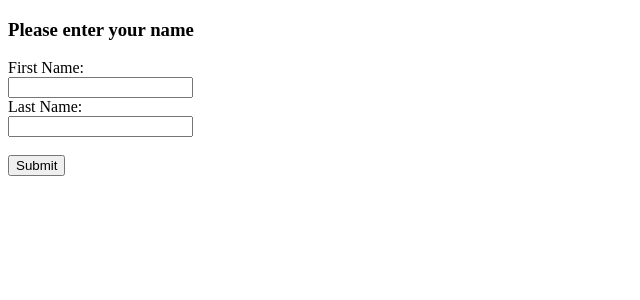
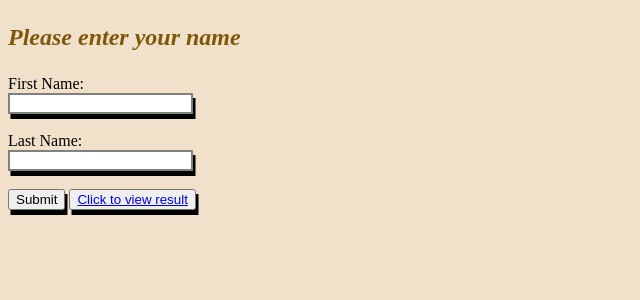
Before and after one commit to CallumLee22/FLASK-INTRO, a Flask app: page / in a window 1280 px wide. Shown: the top 300 px of the page, without its empty margins (0-640 px from the left). Run offline with Flask 3, Linux system fonts and the light colour scheme.

Commit message:
CSS used and styled

```diff
--- a/templates/calc.jinja
+++ b/templates/calc.jinja
@@ -1,13 +1,38 @@
 <!DOCTYPE html>
 <html>
+    <link rel="stylesheet" href="https://cdnjs.cloudflare.com/ajax/libs/font-awesome/4.7.0/css/font-awesome.min.css">
+
+    <head>
+        <style>
+        .heading{
+            color: rgb(126, 88, 6);
+            font-size: x-large;
+            font-style: italic;
+        }
+        body{
+            background-color: rgb(241, 224, 202);
+        }
+        .input_box{
+             box-shadow: 2.5px 5px;
+             border: 2px solid grey;
+        }
+        .clickables{
+            box-shadow: 2.5px 5px;
+            cursor: pointer;
+        }
+        </style>
+    </head>
     <body>
-        <h3>Please enter your name</h3>
+        <h3 class=heading>Please enter your name</h3>
     </body>
     <form>
         <label for="fname">First Name:</label><br>
-        <input type="text" id="fname" name="fname"><br>
+        <input class="input_box" type="text" id="fname" name="fname"><br><br>
         <label for="lname">Last Name:</label><br>
-        <input type="text" id="lname" name="lname"><br><br>
-        <input type="submit" value="Submit">
+        <input class="input_box" type="text" id="lname" name="lname"><br><br>
+        <input class="clickables" type="submit" value="Submit">
+        <button class="clickables">
+        <a href="/display_sum">Click to view result</a>
+        </button>
     </form>
 </html>
```
Also changed, not shown: templates/display_sum.jinja (added, +24 -0 lines).
